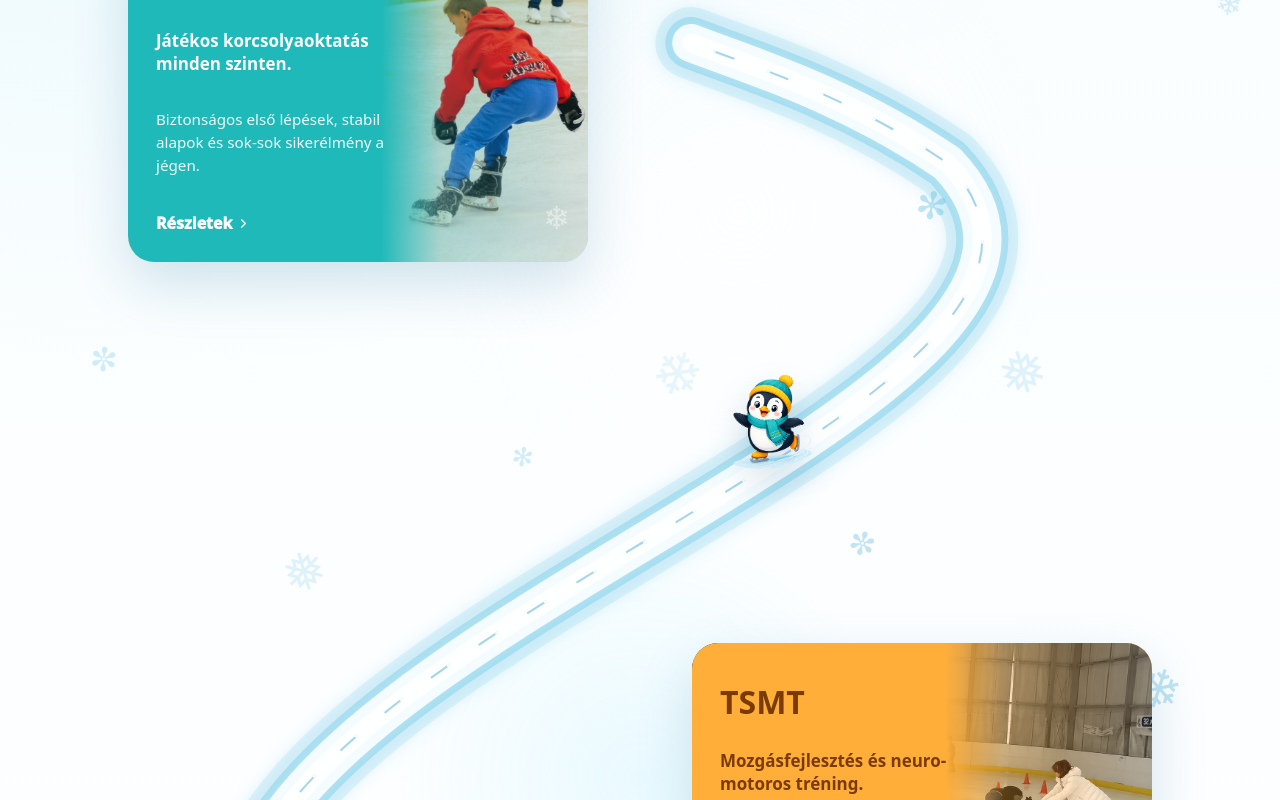
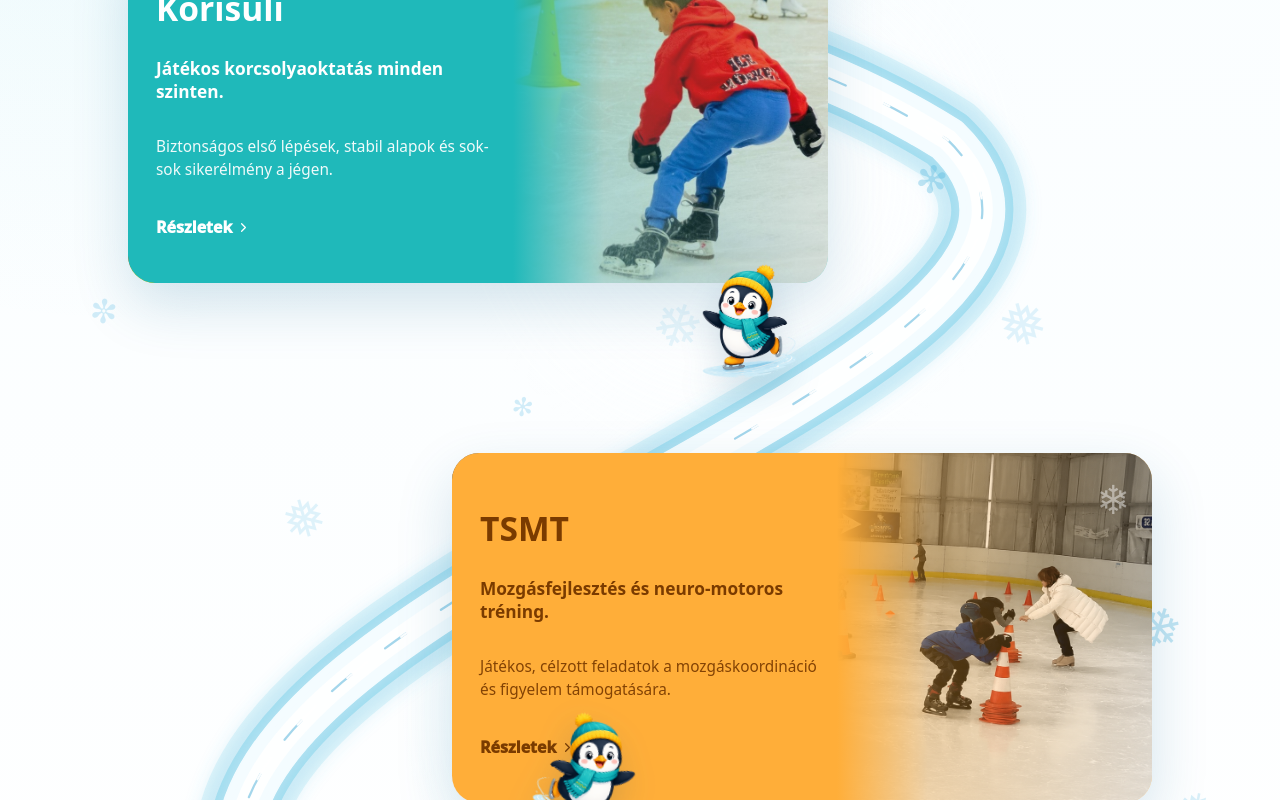
Before and after one commit to dodokrisz0312/engi-korisuli, a Next.js app: page / in a window 1280 px wide. Shown: the part 1380-2180 px from the top of the page. Built offline with nearby package versions, Linux system fonts and the light colour scheme.

Commit message:
add media

```diff
--- a/src/styles/components/IceMap.css
+++ b/src/styles/components/IceMap.css
@@ -1,3 +1,7 @@
+/* ==========================================================================
+   ICE MAP SECTION
+   ========================================================================== */
+
 .ice-map {
   position: relative;
   margin-bottom: 80px;
@@ -5,7 +9,7 @@
 
 .map-stage {
   position: relative;
-  min-height: 1600px;
+  min-height: 1700px;
   margin-top: 14px;
   overflow: visible;
   isolation: isolate;
@@ -15,24 +19,28 @@
   content: "";
   position: absolute;
   inset: 2.5% 1.5% 4%;
+  z-index: -1;
   border-radius: 44px;
   background:
     radial-gradient(circle at 60% 18%, rgba(255, 255, 255, 0.86), transparent 20%),
     radial-gradient(circle at 50% 50%, rgba(198, 242, 255, 0.48), transparent 25%),
     radial-gradient(circle at 39% 82%, rgba(255, 255, 255, 0.82), transparent 20%);
   opacity: 0.78;
-  z-index: -1;
 }
+
+/* ==========================================================================
+   ICE ROUTE SVG
+   ========================================================================== */
 
 .ice-routes {
   position: absolute;
   inset: 0;
+  z-index: 1;
   display: block;
   width: 100%;
   height: 100%;
+  overflow: visible;
   pointer-events: none;
-  overflow: visible;
-  z-index: 1;
 }
 
 .ice-routes * {
@@ -53,27 +61,33 @@
   stroke: rgba(80, 190, 224, 0.14);
   stroke-width: 62;
 }
+
 .ice-segment-outer {
   stroke: rgba(105, 206, 232, 0.42);
   stroke-width: 46;
 }
+
 .ice-segment-surface {
   stroke: rgba(247, 253, 255, 0.96);
   stroke-width: 34;
 }
+
 .ice-segment-shine {
   stroke: rgba(255, 255, 255, 0.9);
   stroke-width: 18;
 }
+
 .ice-segment-cut {
   stroke-width: 2;
   stroke-dasharray: 18 30;
   animation: skateDash 28s linear infinite;
 }
+
 .ice-segment-cut-a {
   stroke: rgba(42, 157, 208, 0.42);
   stroke-dashoffset: 8;
 }
+
 .ice-segment-cut-b {
   stroke: rgba(255, 255, 255, 0.94);
   stroke-width: 1.8;
@@ -86,21 +100,27 @@
   }
 }
 
+/* ==========================================================================
+   PROGRAM CARD - BASE / MOBILE
+   ========================================================================== */
+
 .program-card {
   position: absolute;
+  left: 50%;
+  right: auto;
   z-index: 4;
   display: block;
-  width: min(360px, 90%);
-  min-height: 220px;
-  padding: 22px;
-  border-radius: 28px;
+  width: min(100%, 440px);
+  min-height: 240px;
+  padding: 20px;
   overflow: hidden;
   color: white;
+  border-radius: 28px;
   box-shadow: 0 22px 55px rgba(24, 104, 151, 0.18);
   isolation: isolate;
+  transform: translateX(-50%);
 }
 
-/* színes overlay balról jobbra */
 .program-card::before {
   content: "";
   position: absolute;
@@ -110,7 +130,6 @@
   pointer-events: none;
 }
 
-/* kis hópehely */
 .program-card::after {
   content: "❄";
   position: absolute;
@@ -122,13 +141,77 @@
   pointer-events: none;
 }
 
+.card-1 {
+  top: 30px;
+}
+
+.card-2 {
+  top: 700px;
+}
+
+.card-3 {
+  top: 1430px;
+}
+
+.program-content {
+  position: relative;
+  z-index: 2;
+  display: flex;
+  width: 62%;
+  min-height: 100%;
+  flex-direction: column;
+  justify-content: center;
+  gap: 24px;
+}
+
+.program-top {
+  display: flex;
+  align-items: center;
+  gap: 12px;
+}
+
+.program-card h3 {
+  margin: 10px 0 6px;
+  font-size: 1.6rem;
+  line-height: 1.05;
+}
+
+.program-card p {
+  margin: 0 0 8px;
+  font-weight: 900;
+  font-size: 1rem;
+  line-height: 1.35;
+}
+
+.program-card small {
+  display: block;
+  font-size: 0.9rem;
+  line-height: 1.55;
+  opacity: 0.93;
+}
+
+.program-card a {
+  display: inline-flex;
+  align-items: center;
+  gap: 4px;
+  margin-top: 10px;
+  font-weight: 1000;
+  font-size: 0.96rem;
+}
+
+/* ==========================================================================
+   PROGRAM CARD - COLORS
+   ========================================================================== */
+
 .program-card.teal {
   background: linear-gradient(135deg, #22b9b8, #76d8d7);
 }
+
 .program-card.orange {
+  color: #7a3b00;
   background: linear-gradient(135deg, #ffae39, #ffd38e);
-  color: #7a3b00;
 }
+
 .program-card.blue {
   background: linear-gradient(135deg, #3484f5, #74b8ff);
 }
@@ -142,6 +225,7 @@
     rgba(31, 185, 186, 0.05) 100%
   );
 }
+
 .program-card.orange::before {
   background: linear-gradient(
     90deg,
@@ -162,82 +246,21 @@
   );
 }
 
-/* szöveg a kép fölött */
-.program-content {
-  position: relative;
-  z-index: 2;
-  display: flex;
-  min-height: 100%;
-  width: 56%;
-  flex-direction: column;
-  justify-content: center;
-  gap: 24px;
-}
+/* ==========================================================================
+   PROGRAM CARD - BACKGROUND IMAGES
+   ========================================================================== */
 
-.route-mobile .program-content {
-  width: 62%;
-}
-
-.route-tablet .program-content {
-  width: 58%;
-}
-
-.route-smallDesktop .program-content,
-.route-desktop .program-content {
-  width: 54%;
-}
-
-.route-wideDesktop .program-content {
-  width: 52%;
-}
-
-.program-top {
-  display: flex;
-  gap: 12px;
-  align-items: center;
-}
-
-.program-card h3 {
-  font-size: 1.55rem;
-  line-height: 1.05;
-  margin: 10px 0 6px;
-}
-
-.program-card p {
-  font-weight: 900;
-  font-size: 1rem;
-  line-height: 1.35;
-  margin: 0 0 8px;
-}
-
-.program-card small {
-  display: none;
-  line-height: 1.55;
-  opacity: 0.93;
-  font-size: 0.92rem;
-}
-
-.program-card a {
-  display: inline-flex;
-  align-items: center;
-  gap: 4px;
-  margin-top: 10px;
-  font-weight: 1000;
-  font-size: 0.96rem;
-}
-
-/* háttérkép */
 .program-image {
   position: absolute;
   inset: 0;
   z-index: 0;
-  min-height: 100%;
+  min-height: 160px;
   border-radius: inherit;
   background-size: cover;
   background-position: center right;
   background-repeat: no-repeat;
+  opacity: 1;
   transform: scale(1.02);
-  opacity: 1;
 }
 
 .skater-one {
@@ -254,21 +277,42 @@
   background-image: url("../../assets/hokisuli.png");
   background-position: center right;
 }
+
+/* ==========================================================================
+   PATH PENGUINS - BASE / MOBILE
+   ========================================================================== */
+
 .path-penguin {
   position: absolute;
   z-index: 5;
-  width: 62px;
+  width: 68px;
   height: auto;
   pointer-events: none;
   filter: drop-shadow(0 14px 16px rgba(13, 72, 112, 0.16));
 }
 
+.path-penguin-one {
+  left: 58%;
+  top: 390px;
+  transform: rotate(0deg);
+}
+
+.path-penguin-two {
+  left: 35%;
+  top: 1130px;
+  transform: scaleX(-1) rotate(-13deg);
+}
+
+/* ==========================================================================
+   MAP SNOWFLAKES
+   ========================================================================== */
+
 .map-flake {
   position: absolute;
   z-index: 2;
   color: rgba(79, 181, 222, 0.35);
+  line-height: 1;
   pointer-events: none;
-  line-height: 1;
 }
 
 .map-flake-1 {
@@ -277,60 +321,70 @@
   font-size: 50px;
   transform: rotate(-12deg);
 }
+
 .map-flake-2 {
   left: 77%;
   top: 18%;
   font-size: 38px;
   transform: rotate(10deg);
 }
+
 .map-flake-3 {
   right: -3%;
   top: 43%;
   font-size: 54px;
   transform: rotate(18deg);
 }
+
 .map-flake-4 {
   left: 46%;
   bottom: 18%;
   font-size: 58px;
   transform: rotate(-8deg);
 }
+
 .map-flake-5 {
   right: 4%;
   bottom: 4%;
   font-size: 39px;
   transform: rotate(14deg);
 }
+
 .map-flake-6 {
   left: 10%;
   bottom: 30%;
   font-size: 36px;
   transform: rotate(-16deg);
 }
+
 .map-flake-7 {
   right: 7%;
   bottom: 28%;
   font-size: 46px;
   transform: rotate(20deg);
 }
+
 .map-flake-8 {
   left: 4%;
   top: 62%;
   font-size: 42px;
   transform: rotate(-11deg);
 }
+
 .map-flake-9 {
   right: 27%;
   top: 36%;
   font-size: 32px;
   transform: rotate(16deg);
 }
+
 .map-flake-10 {
   left: 56%;
   bottom: 21%;
   font-size: 44px;
   transform: rotate(-19deg);
 }
+
 .map-flake-11 {
   right: -1%;
   bottom: 3%;
@@ -338,377 +392,413 @@
   transform: rotate(12deg);
 }
 
-.route-mobile {
-  min-height: 1700px;
-}
+/* ==========================================================================
+   TABLET: 600px+
+   ========================================================================== */
 
-.route-mobile .program-card {
-  display: block;
-  left: 50%;
-  right: auto;
-  width: min(100%, 440px);
-  min-height: 240px;
-  transform: translateX(-50%);
-  padding: 20px;
-}
-
-.route-mobile .card-1 {
-  top: 30px;
-}
-.route-mobile .card-2 {
-  top: 700px;
-}
-.route-mobile .card-3 {
-  top: 1430px;
-}
-.route-mobile .program-card h3 {
-  font-size: 1.6rem;
-}
-.route-mobile .program-card p {
-  font-size: 1rem;
-}
-.route-mobile .program-card small {
-  display: block;
-  font-size: 0.9rem;
-}
-.route-mobile .program-image {
-  min-height: 160px;
-}
-.route-mobile .path-penguin {
-  width: 68px;
-}
-.route-mobile .path-penguin-one {
-  left: 58%;
-  top: 390px;
-  transform: rotate(0deg);
-}
-.route-mobile .path-penguin-two {
-  left: 35%;
-  top: 1130px;
-  transform: scaleX(-1) rotate(-13deg);
-}
-
-.route-tablet {
+@media (min-width: 600px) {
+  .map-stage {
     min-height: 1900px;
   }
 
-.route-tablet .ice-segment-shadow {
+  .ice-segment-shadow {
     stroke-width: 72;
   }
-.route-tablet .ice-segment-outer {
+
+  .ice-segment-outer {
     stroke-width: 52;
   }
-.route-tablet .ice-segment-surface {
+
+  .ice-segment-surface {
     stroke-width: 38;
   }
-.route-tablet .ice-segment-shine {
+
+  .ice-segment-shine {
     stroke-width: 19;
   }
-.route-tablet .ice-segment-cut {
+
+  .ice-segment-cut {
     stroke-width: 2.1;
     stroke-dasharray: 22 36;
   }
 
-.route-tablet .program-card {
-  display: block;
+  .program-card {
     width: min(460px, 49%);
     min-height: 330px;
-  gap: 28px;
     padding: 28px;
     border-radius: 26px;
+    transform: none;
   }
 
-.route-tablet .program-card h3 {
+  .program-content {
+    width: 58%;
+  }
+
+  .card-1 {
+    left: 0;
+    top: 80px;
+  }
+
+  .card-2 {
+    right: 0;
+    left: auto;
+    top: 800px;
+  }
+
+  .card-3 {
+    left: 0;
+    right: auto;
+    top: 1450px;
+  }
+
+  .program-card h3 {
+    margin: 14px 0 8px;
     font-size: 2rem;
-  margin: 14px 0 8px;
   }
-.route-tablet .program-card p {
+
+  .program-card p {
+    margin-bottom: 8px;
     font-size: 1.06rem;
     line-height: 1.35;
-  margin-bottom: 8px;
   }
-.route-tablet .program-card small {
+
+  .program-card small {
     display: block;
     font-size: 0.95rem;
     line-height: 1.5;
   }
-.route-tablet .program-card a {
+
+  .program-card a {
+    margin-top: 12px;
     font-size: 1rem;
-  margin-top: 12px;
   }
-.route-tablet .program-image {
+
+  .program-image {
     min-height: 140px;
   }
-.route-tablet .card-1 {
-  left: 0;
-  top: 80px;
-}
-.route-tablet .card-2 {
-  right: 0;
-  top: 800px;
-}
-.route-tablet .card-3 {
-  left: 0;
-  top: 1450px;
-}
-.route-tablet .path-penguin {
+
+  .path-penguin {
     width: 82px;
   }
-.route-tablet .path-penguin-one {
+
+  .path-penguin-one {
     left: 59%;
     top: 530px;
     transform: rotate(0deg);
   }
-.route-tablet .path-penguin-two {
+
+  .path-penguin-two {
     left: 18%;
     top: 1180px;
     transform: scaleX(-1) rotate(-13deg);
   }
+}
 
-.route-smallDesktop {
+/* ==========================================================================
+   SMALL DESKTOP: 900px+
+   ========================================================================== */
+
+@media (min-width: 900px) {
+  .map-stage {
     min-height: 1740px;
   }
 
-.route-smallDesktop .ice-segment-shadow {
+  .ice-segment-shadow {
     stroke-width: 84;
   }
-.route-smallDesktop .ice-segment-outer {
+
+  .ice-segment-outer {
     stroke-width: 60;
   }
-.route-smallDesktop .ice-segment-surface {
+
+  .ice-segment-surface {
     stroke-width: 44;
   }
-.route-smallDesktop .ice-segment-shine {
+
+  .ice-segment-shine {
     stroke-width: 20;
   }
-.route-smallDesktop .ice-segment-cut {
+
+  .ice-segment-cut {
     stroke-width: 2.2;
     stroke-dasharray: 25 40;
   }
 
-.route-smallDesktop .program-card {
-  display: block;
+  .program-card {
     width: min(540px, 54%);
     height: 300px;
     min-height: 0;
-  gap: 18px;
     padding: 26px;
     border-radius: 26px;
   }
 
-.route-smallDesktop .program-card h3 {
+  .program-content {
+    width: 54%;
+  }
+
+  .card-1 {
+    left: 0;
+    top: 70px;
+  }
+
+  .card-2 {
+    right: 0;
+    top: 560px;
+  }
+
+  .card-3 {
+    left: 0;
+    top: 1260px;
+  }
+
+  .program-card h3 {
+    margin: 13px 0 8px;
     font-size: 2rem;
-  margin: 13px 0 8px;
   }
-.route-smallDesktop .program-card p {
+
+  .program-card p {
+    margin-bottom: 8px;
     font-size: 1.04rem;
     line-height: 1.35;
-  margin-bottom: 8px;
   }
-.route-smallDesktop .program-card small {
+
+  .program-card small {
     display: block;
+    max-width: 285px;
     font-size: 0.92rem;
     line-height: 1.5;
-  max-width: 285px;
   }
-.route-smallDesktop .program-card a {
+
+  .program-card a {
+    margin-top: 10px;
     font-size: 0.98rem;
-  margin-top: 10px;
   }
-.route-smallDesktop .program-image {
+
+  .program-image {
     min-height: auto;
     border-radius: 20px;
   }
-.route-smallDesktop .card-1 {
-  left: 0;
-  top: 70px;
-}
-.route-smallDesktop .card-2 {
-  right: 0;
-  top: 560px;
-}
-.route-smallDesktop .card-3 {
-  left: 0;
-  top: 1260px;
-}
-.route-smallDesktop .path-penguin {
+
+  .path-penguin {
     width: 90px;
   }
-.route-smallDesktop .path-penguin-one {
+
+  .path-penguin-one {
     left: 56%;
     top: 370px;
     transform: rotate(0deg);
   }
-.route-smallDesktop .path-penguin-two {
+
+  .path-penguin-two {
     left: 40%;
     top: 860px;
     transform: scaleX(-1) rotate(-14deg);
   }
+}
 
-.route-desktop {
+/* ==========================================================================
+   DESKTOP: 1200px+
+   ========================================================================== */
+
+@media (min-width: 1200px) {
+  .map-stage {
     min-height: 1760px;
   }
 
-.route-desktop .ice-segment-shadow {
+  .ice-segment-shadow {
     stroke-width: 88;
   }
-.route-desktop .ice-segment-outer {
+
+  .ice-segment-outer {
     stroke-width: 62;
   }
-.route-desktop .ice-segment-surface {
+
+  .ice-segment-surface {
     stroke-width: 46;
   }
-.route-desktop .ice-segment-shine {
+
+  .ice-segment-shine {
     stroke-width: 21;
   }
-.route-desktop .ice-segment-cut {
+
+  .ice-segment-cut {
     stroke-width: 2.25;
     stroke-dasharray: 26 42;
   }
 
-.route-desktop .program-card {
-  display: block;
+  .program-card {
     width: 700px;
     height: 350px;
     min-height: 0;
-  gap: 20px;
     padding: 28px;
     border-radius: 27px;
   }
 
-.route-desktop .program-card::after {
+  .program-card::after {
     top: 18px;
     right: 22px;
     font-size: 40px;
   }
 
-.route-desktop .program-card h3 {
-  font-size: 2.1rem;
-  margin: 14px 0 7px;
-}
-.route-desktop .program-card p {
-  font-size: 1.08rem;
-  line-height: 1.34;
-  margin-bottom: 8px;
-}
-.route-desktop .program-card small {
-  display: block;
-  font-size: 0.96rem;
-  line-height: 1.5;
-  max-width: 340px;
-}
-.route-desktop .program-card a {
-  font-size: 1rem;
-  margin-top: 11px;
-}
-.route-desktop .card-1 {
+  .card-1 {
     left: 0;
     top: 90px;
   }
-.route-desktop .card-2 {
+
+  .card-2 {
     right: 0;
     top: 610px;
   }
-.route-desktop .card-3 {
+
+  .card-3 {
     left: 0;
     top: 1310px;
   }
-.route-desktop .path-penguin {
+
+  .program-card h3 {
+    margin: 14px 0 7px;
+    font-size: 2.1rem;
+  }
+
+  .program-card p {
+    margin-bottom: 8px;
+    font-size: 1.08rem;
+    line-height: 1.34;
+  }
+
+  .program-card small {
+    display: block;
+    max-width: 340px;
+    font-size: 0.96rem;
+    line-height: 1.5;
+  }
+
+  .program-card a {
+    margin-top: 11px;
+    font-size: 1rem;
+  }
+
+  .path-penguin {
     width: 98px;
   }
-.route-desktop .path-penguin-one {
+
+  .path-penguin-one {
     left: 56%;
     top: 420px;
     transform: rotate(0deg);
   }
-.route-desktop .path-penguin-two {
+
+  .path-penguin-two {
     left: 40%;
     top: 870px;
     transform: scaleX(-1) rotate(-14deg);
   }
+}
 
-.route-wideDesktop {
+/* ==========================================================================
+   WIDE DESKTOP: 1600px+
+   ========================================================================== */
+
+@media (min-width: 1600px) {
+  .map-stage {
     min-height: 1880px;
   }
 
-.route-wideDesktop .ice-segment-shadow {
+  .ice-segment-shadow {
     stroke-width: 92;
   }
-.route-wideDesktop .ice-segment-outer {
+
+  .ice-segment-outer {
     stroke-width: 66;
   }
-.route-wideDesktop .ice-segment-surface {
+
+  .ice-segment-surface {
     stroke-width: 48;
   }
-.route-wideDesktop .ice-segment-shine {
+
+  .ice-segment-shine {
     stroke-width: 22;
   }
-.route-wideDesktop .ice-segment-cut {
+
+  .ice-segment-cut {
     stroke-width: 2.4;
     stroke-dasharray: 28 44;
   }
 
-.route-wideDesktop .program-card {
-  display: block;
+  .program-card {
     width: 800px;
     height: 400px;
     min-height: 0;
-  gap: 24px;
     padding: 36px;
     border-radius: 28px;
   }
 
-.route-wideDesktop .program-card::after {
+  .program-content {
+    width: 52%;
+  }
+
+  .program-card::after {
     top: 22px;
     right: 26px;
     font-size: 50px;
   }
 
-.route-wideDesktop .program-card h3 {
-  font-size: 2.5rem;
-  line-height: 1.02;
-  margin: 20px 0 10px;
-}
-.route-wideDesktop .program-card p {
-  font-size: 1.22rem;
-  line-height: 1.35;
-  margin-bottom: 12px;
-}
-.route-wideDesktop .program-card small {
-  display: block;
-  font-size: 1.04rem;
-  line-height: 1.6;
-  max-width: 420px;
-}
-.route-wideDesktop .program-card a {
-  font-size: 1.08rem;
-  margin-top: 18px;
-}
-.route-wideDesktop .program-image {
-  border-radius: 22px;
-}
-.route-wideDesktop .card-1 {
+  .card-1 {
     left: 0;
     top: 90px;
   }
-.route-wideDesktop .card-2 {
+
+  .card-2 {
     right: 0;
     top: 620px;
   }
-.route-wideDesktop .card-3 {
+
+  .card-3 {
     left: 0;
     top: 1280px;
   }
-.route-wideDesktop .path-penguin {
+
+  .program-card h3 {
+    margin: 20px 0 10px;
+    font-size: 2.5rem;
+    line-height: 1.02;
+  }
+
+  .program-card p {
+    margin-bottom: 12px;
+    font-size: 1.22rem;
+    line-height: 1.35;
+  }
+
+  .program-card small {
+    display: block;
+    max-width: 420px;
+    font-size: 1.04rem;
+    line-height: 1.6;
+  }
+
+  .program-card a {
+    margin-top: 18px;
+    font-size: 1.08rem;
+  }
+
+  .program-image {
+    border-radius: 22px;
+  }
+
+  .path-penguin {
     width: 118px;
   }
-.route-wideDesktop .path-penguin-one {
+
+  .path-penguin-one {
     left: 56%;
     top: 460px;
     transform: rotate(0deg);
   }
-.route-wideDesktop .path-penguin-two {
+
+  .path-penguin-two {
     left: 33%;
     top: 830px;
     transform: scaleX(-1) rotate(-14deg);
   }
+}
```
Lines whose indentation alone changed are shown as unchanged.
